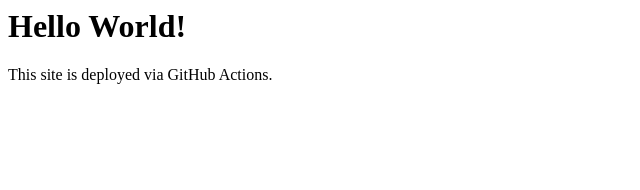
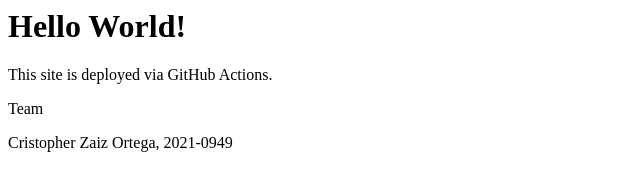
Before and after one commit to zaizo01/ci-cd-practice, a plain HTML site: page index.html in a window 1280 px wide. Shown: the whole page, without its empty margins (0-640 px from the left). Drawn offline with Linux system fonts and the light colour scheme.

Commit message:
added czaiz info

```diff
--- a/index.html
+++ b/index.html
@@ -5,5 +5,7 @@
   <body>
     <h1>Hello World!</h1>
     <p>This site is deployed via GitHub Actions.</p>
+    <p>Team</p>
+    <p>Cristopher Zaiz Ortega, 2021-0949</p>
   </body>
 </html>
```
